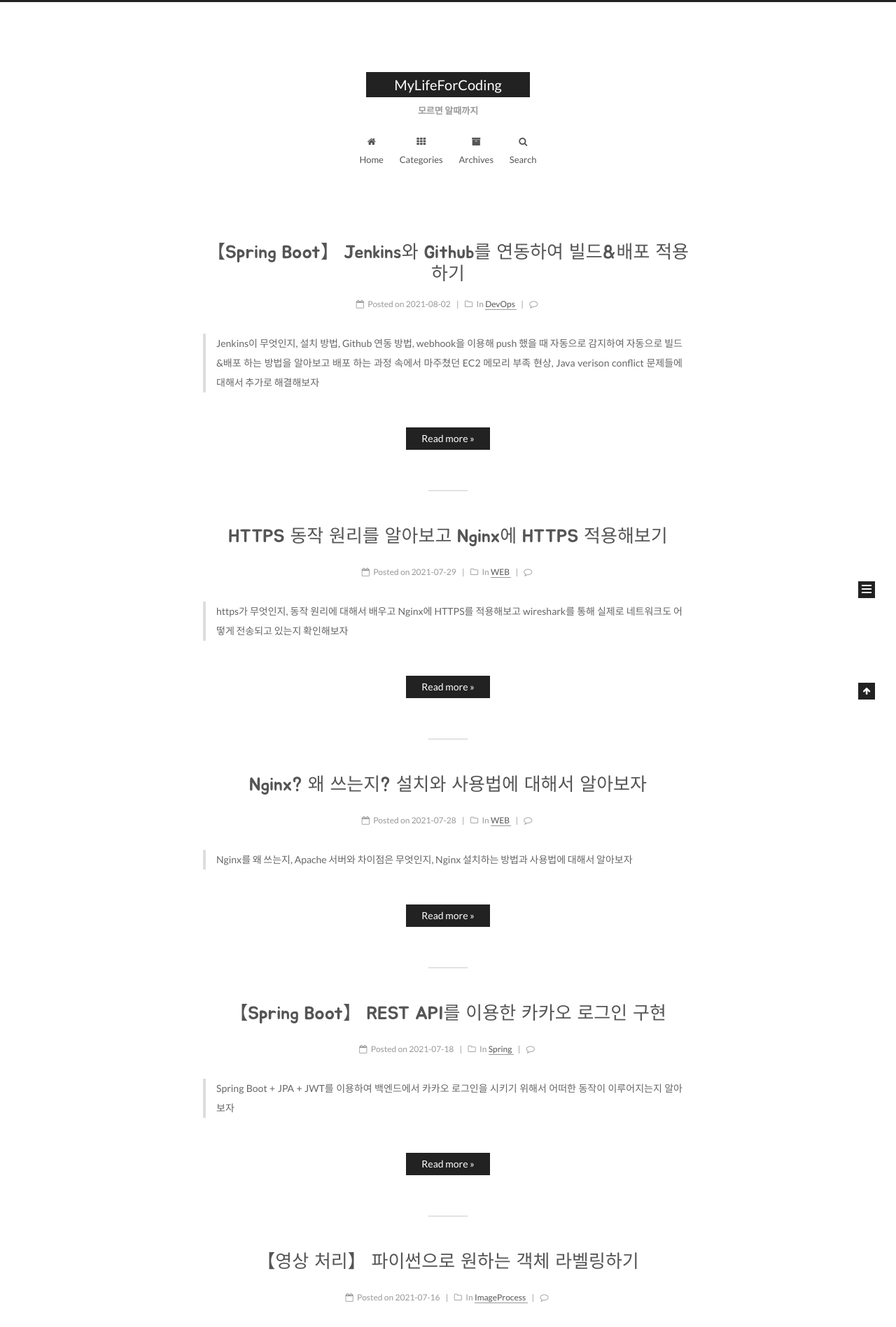
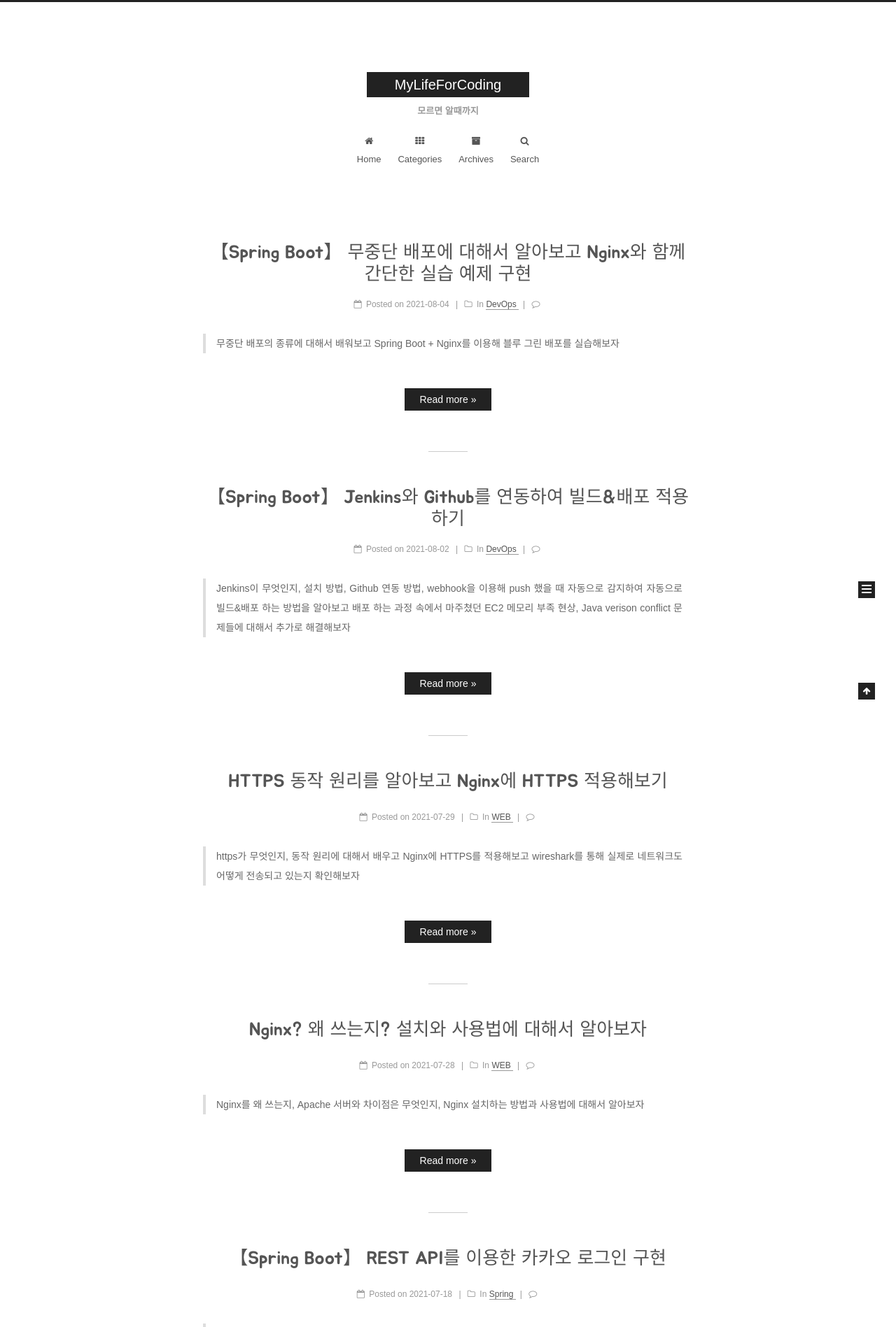
Before and after one commit to mangchhe/mangchhe.github.io, a Jekyll site: the page built from index.html, in a window 1280 px wide. Shown: the top 1897 px of the page at 70% size. Built offline with Jekyll 4.4.1, drawn with Linux system fonts in a browser that asks for light colours; some web fonts are replaced; the list of posts is cut into pages by our own code; comment, search, counter and statistics services are not loaded; some of the changed lines change nothing that is shown; some of the changed text lies outside the part shown.

Commit message:
Add: ZeroDowntimeDeployment Post [무중단 배포 종류와 실습 설명], Update: css [global fonts 변경]

````diff
--- a/_config.yml
+++ b/_config.yml
@@ -174,7 +174,7 @@ font:
   global:
     # external: true will load this font family from host.
     external: true
-    family: Lato
+    # family: Lato
 
   # Font settings for Headlines (h1, h2, h3, h4, h5, h6)
   # Fallback to `global` font settings.
--- /dev/null
+++ b/_posts/2021-08-04-ZeroDowntimeDeployment.md
@@ -0,0 +1,173 @@
+---
+title: 【Spring Boot】 무중단 배포에 대해서 알아보고 Nginx와 함께 간단한 실습 예제 구현
+decription:
+categories:
+ - DevOps
+tags:
+ - Spring Boot
+ - Rolling
+ - Blue-Green
+ - Canary
+ - 무중단 배포
+ - Nginx
+ - Deployment
+---
+
+> 무중단 배포의 종류에 대해서 배워보고 Spring Boot + Nginx를 이용해 블루 그린 배포를 실습해보자
+
+> ## 무중단 배포?
+
+무중단 배포는 말 그대로 서비스를 중단하지 않고 배포를 할 수 있는 것을 의미한다. 이것이 왜 필요할까?
+
+일반적인 배포는 기존 서비스 연결을 끊고 개발된 새로운 서비스로 교체를 한 뒤에 문제가 생기지 않았다면 연결시켜서 서비스를 제공하는 방식이다. 그러면 연결을 끊고 다시 제공하기까지의 공백의 시간이 생기게된다.
+
+만약 우리가 매일 같이 사용하는 카카오톡이 4시간동안 점검을 한다고하여 해당 서비스를 이용하지 못한다고 생각해보자. 서로 실시간으로 대화를 주고 받기 위해서 시작했는데 점검이라서 이용하지 못한다면 사용자들 입장에서는 답답할 것이다. 새로운 서비스를 추가할 때마다 최소 몇분에서 몇시간을 기다려야 한다면 아마 서비스 이용자들은 다른 서비스를 찾아 떠나 이탈이 생겨 회사에는 경제적인 부분에 대해서 타격을 입을 것이다.
+
+특히나 요즘과 같은 개발 트렌드는 폭포수에서 애자일 방식으로 변화하면서 비즈니스 요구사항을 받아들여 빠르게 개선해나고 충족시키기 위해서 릴리즈 주기가 많이 줄어들었는데 그때마다 매번 서비스를 멈출 수는 없는 노릇이기 때문에 무중단 배포를 할 필요가 있다.
+
+설명할 무중단 배포의 종류는 세가지이다.
+
+1. Rolling Deployment
+2. Blue-Green Deployment
+3. Canary Deployment
+
+아래에서 하나씩 알아보도록 하자.
+
+> ## 롤링 배포(Rolling Deployment)
+
+롤링 배포는 현재 사용 중인 인스턴스 내에서 새 버전으로 점진적으로 하나씩 교체해나가는 것이다.
+
+![rollingDeployment](/assets/ZeroDowntimeDeployment/rollingDeployment.JPG)
+
+이 방식을 이용하게 된다면 기존에 유지하고 있는 인스턴스로만 진행하기 때문에 추가적으로 비용이 발생하지않는다. 하지만 새로운 버전으로 교체하는 과정에서 일부 인스턴스가 연결되어 있지 않기 때문에 트래픽을 감당할 수 있는 선에서 진행해야하며 이전 버전과 새로운 버전의 호환성 문제도 생각해야 한다.
+
+> ## 블루-그린 배포(Blue-Green Deployment)
+
+블루그린 배포는 블루는 이전 버전, 그린은 새로운 버전으로 지칭하며 구버전과 동일한 인스턴스 환경을 가진 새로운 버전을 만들어 로드 밸런싱에 연결 시키고 이전 버전을 해제시키는 방식이다.
+
+![blueGreenDeployment](/assets/ZeroDowntimeDeployment/blueGreenDeployment.JPG)
+
+이 방식은 이전 버전과 새로운 버전의 호환성이나 트래픽 문제는 해결이 됐지만 자원을 두배로 소모한다는 단점을 가지고 있다.
+
+> ## 카나리 배포(Canary Deployment)
+
+카나리 배포는 이전 버전의 인스턴스를 새로운 버전의 인스턴스로 점진적으로 바꿔나가는 방식이다.
+
+![canaryDeployment](/assets/ZeroDowntimeDeployment/canaryDeployment.JPG)
+
+새로운 버전의 제공 범위를 늘려가는 과정 속에서 문제점을 발견하거나 사용자들의 피드백을 받을 수 있다. 하지만 롤링 배포와 마찬가지로 이전 버전과 새로운 버전이 함께 공존하기 때문에 호환성 문제가 생길 수 있다.
+
+> ## 실습
+
+해당 실습은 EC2 Ubuntu 18.04 LTS 환경에서 Spring Boot + Nginx를 이용해 간단한 쉘 스크립트를 작성해 Blue-Green 배포를 해보려고 한다.
+
+시나리오는 기존에 서비스가 8080 또는 8082 포트로 배포되고 있는데 새로운 버전 서비스를 다른 포트로 실행시켜 nginx를 이용해 경로만 새로운 버전으로 이어주고나서 기존 서비스를 해제하는 방식으로 실습을 해나가려고 한다.
+
+``` java
+@RestController
+@RequiredArgsConstructor
+public class TestController {
+
+    private final Environment env;
+
+    @GetMapping("/")
+    public String hello() {
+        return "현재 실행 중인 서비스의 포트는 : " + env.getProperty("server.port");
+    }
+
+}
+```
+
+Spring Boot를 이용해 정상적으로 서비스가 변경된 것을 확인하기 위해서 포트를 반환하는 간단한 API 예제를 구현한다.
+
+``` bash
+# /etc/nginx/sites-enabled/<>.conf
+server {
+        listen 80;
+        listen [::]80;
+
+        server_name <호스트 네임>;
+
+        include /etc/nginx/conf.d/service-url.inc; # 추가된 부분
+        location / {
+                # proxy_pass http://node-app;
+                proxy_pass $service_url; # 변경된 부분
+        }
+}
+
+# /etc/nginx/conf.d/service-url.inc
+set $service_url http://127.0.0.1:8080;
+```
+
+conf.d 폴더에 파일을 만들어 서비스 경로를 환경 변수로 셋팅하고 nginx 설정 파일에 include로 추가해준다. 이런 식으로 해주는 이유는 설정 파일과 같은 경우는 하드 코딩하는 방식으로 관리하기에는 유지보수 측면에서 좋지 않기 때문에 다음과 같은 방식으로 진행한다. 참고로 OS 전역변수로 설정해서 참조하는 방식으로 하면되지 않냐라고 할 수 있는데 nginx에서 그것을 지원하지 않기 때문에 다음과 같이 include해주어야 한다.
+
+``` bash
+# git pull
+# chmod 755 gradlew
+# ./gradlew build
+# cp ./build/libs/<프로젝트명>.jar .
+
+serviceA=$(sudo netstat -nltp | grep 8080 | awk '{print $7}' | awk -F '/' '{print $1}')
+serviceB=$(sudo netstat -nltp | grep 8082 | awk '{print $7}' | awk -F '/' '{print $1}')
+
+if [ "$serviceA" = "" ]; then
+        echo "8082 포트가 존재하여 8080 포트 실행"
+        sudo nohup java -jar -Dserver.port=8080 <프로젝트명>.jar &
+else
+        echo "8080 포트가 존재하여 8082 포트 실행"
+        sudo nohup java -jar -Dserver.port=8082 <프로젝트명>.jar &
+fi
+
+echo "서비스 구동 대기"
+
+var=1
+while [ 1 ]
+do
+        if [ -n "$(sudo netstat -nltp | grep 8080)" ] && [ -n "$(sudo netstat -nltp | grep 8082)" ]; then
+                echo "서비스 구동 완료"
+                break
+        fi
+        echo wait $var ...
+        var=`expr $var + 1`
+        sleep 1s
+done
+
+## 이 부분에 nginx 설정 변경 소스 필요
+
+if [ "$serviceA" = "" ]; then
+        echo "8082 포트 프로세스 죽이기"
+        sudo kill -9 $serviceB
+else
+        echo "8080 포트 프로세스 죽이기"
+        sudo kill -9 $serviceA
+fi
+```
+
+위 쉘 스크립트는 현재 실행중인 서비스의 포트 번호를 확인하여 둘중 하나를 실행시키고 삭제하는 스크립트이다.
+
+``` bash
+echo "경로 설정"
+if [ "$serviceA" = "" ]; then
+        echo "8082 -> 8080 경로 변경"
+        echo "set \$service_url http://127.0.0.1:8080;" | sudo tee /etc/nginx/conf.d/service-url.inc
+else
+        echo "8080 -> 8082 경로 변경"
+        echo "set \$service_url http://127.0.0.1:8082;" | sudo tee /etc/nginx/conf.d/service-url.inc
+fi
+
+sudo service nginx reload
+```
+
+위 내용은 아까 nginx 설정을 동적으로 변경하기 위해서 필요한 소스이며 이전 소스에 nginx 설정 변경 소스 필요 부분에 들어가면 된다.
+
+![blueGreenSource](/assets/ZeroDowntimeDeployment/blueGreenSource.JPG)
+
+합치면 위와 같은 소스가 나오게 된다.
+
+![blueGreenExample](/assets/ZeroDowntimeDeployment/blueGreenExample.JPG)
+
+쉘 스크립트가 완성되었으니 실행시키게 되면 새로운 서비스를 생성하고 이전 서비스를 제거하고 라우팅 설정까지 진행이 되며 요청을 보내게 되면 올바르게 버전이 변경된 것을 확인할 수 있다.
+
+> ## Reference
+
+- [https://www.samsungsds.com/kr/insights/1256264_4627.html](https://www.samsungsds.com/kr/insights/1256264_4627.html)
--- a/_sass/_variables/base.scss
+++ b/_sass/_variables/base.scss
@@ -62,7 +62,7 @@ $selection-color              : white;
 }
 
 // Font families.
-$font-family-chinese      : "PingFang SC", "Microsoft YaHei";
+$font-family-chinese      : "RIDIBatang";
 
 $font-family-base         : $font-family-chinese, sans-serif;
 $font-family-base         : if(get_font_family('global'), (get_font_family('global'), $font-family-chinese, sans-serif), $font-family-base);
--- a/assets/css/main.scss
+++ b/assets/css/main.scss
@@ -52,3 +52,12 @@ $jekyll-config-map : {{ config_map }};
 // Custom Layer
 // --------------------------------------------------
 @import "_custom/custom";
+
+// Custom fonts
+
+@font-face {
+    font-family: 'RIDIBatang';
+    src: url('https://cdn.jsdelivr.net/gh/projectnoonnu/noonfonts_twelve@1.0/RIDIBatang.woff') format('woff');
+    font-weight: normal;
+    font-style: normal;
+}
````
Also changed, not shown: assets/ZeroDowntimeDeployment/blueGreenDeployment.JPG (added), assets/ZeroDowntimeDeployment/blueGreenExample.JPG (added), assets/ZeroDowntimeDeployment/blueGreenSource.JPG (added), assets/ZeroDowntimeDeployment/canaryDeployment.JPG (added), assets/ZeroDowntimeDeployment/rollingDeployment.JPG (added).
